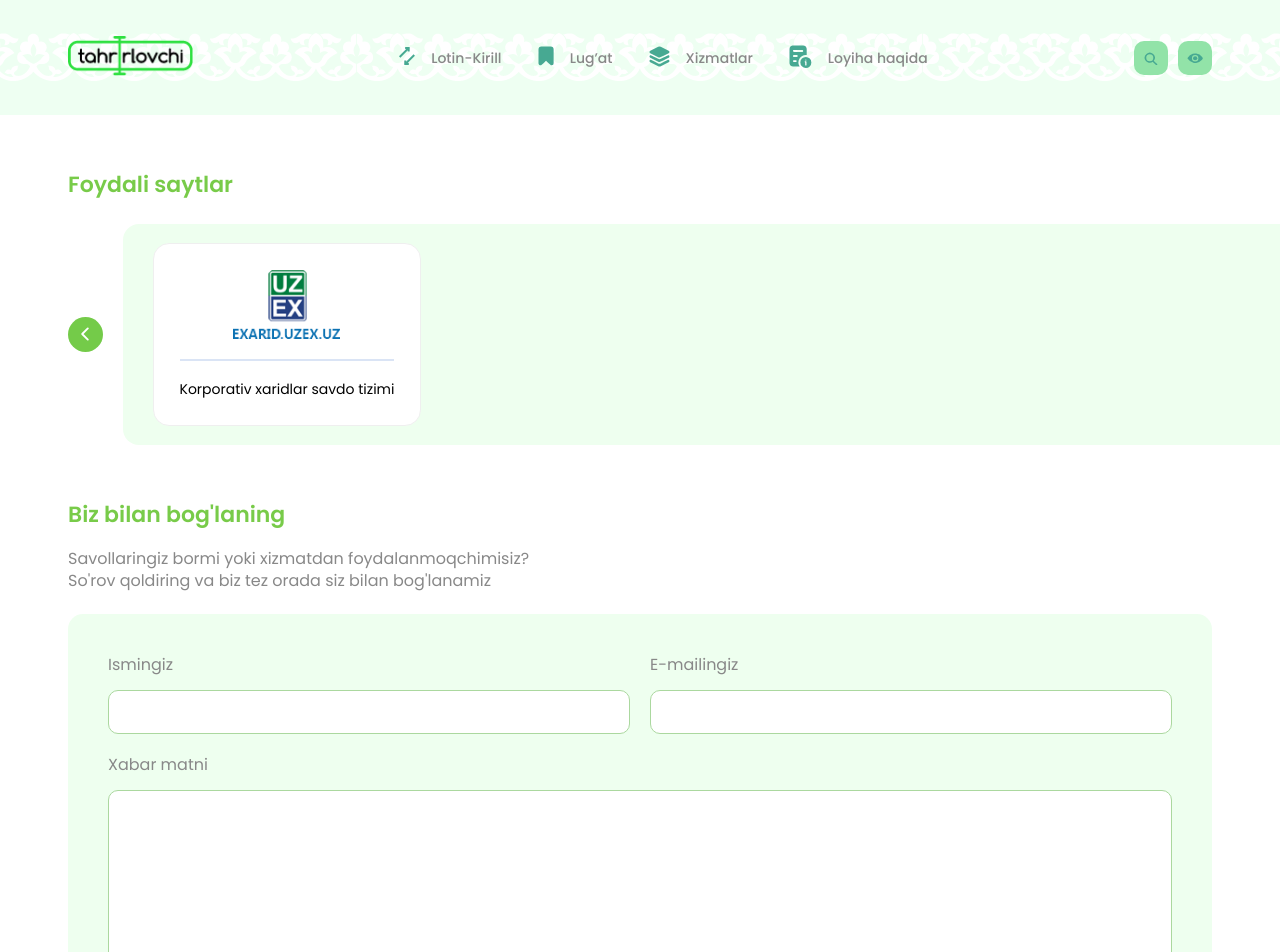
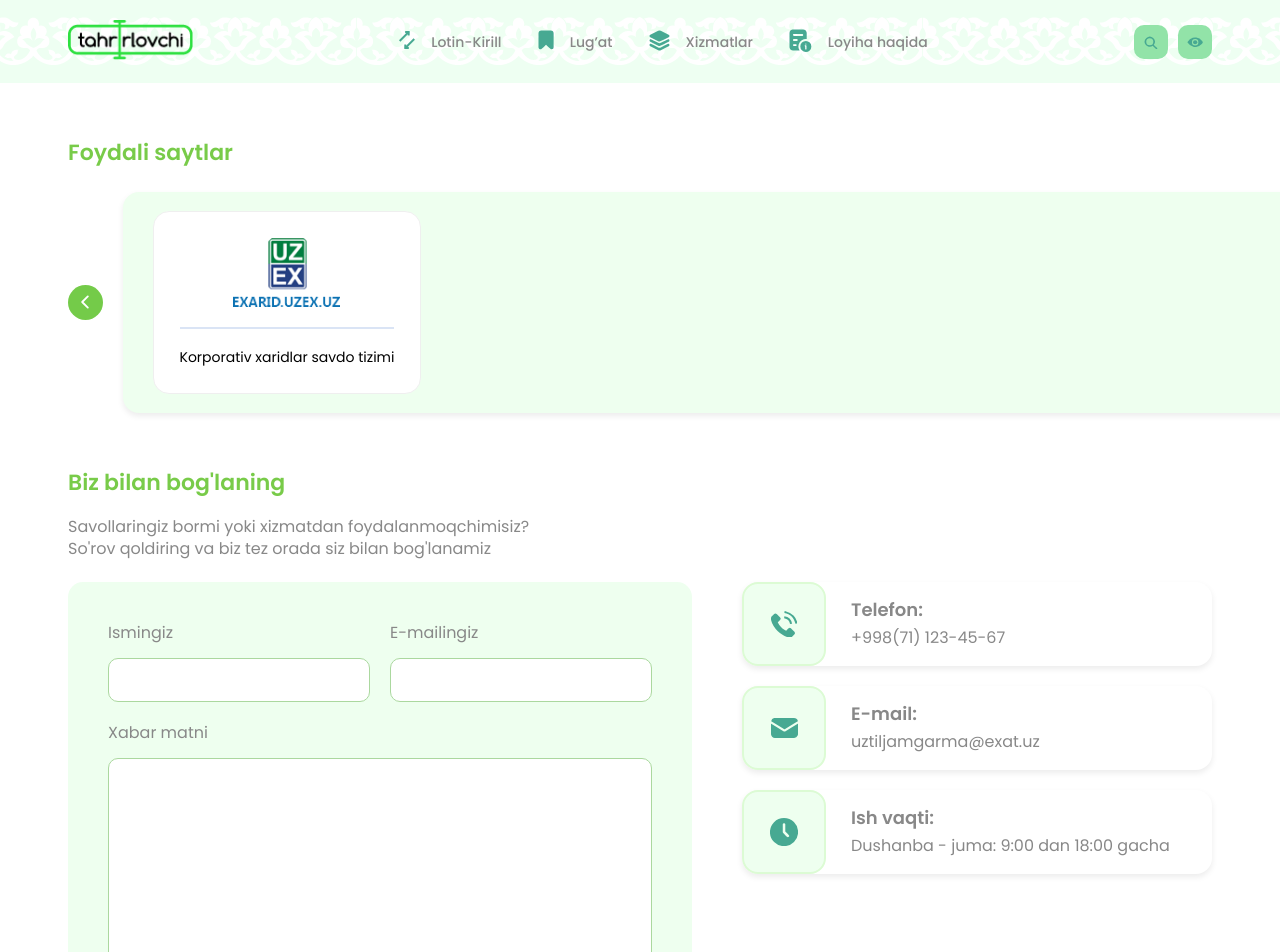
Before and after one commit to NurmuhammadovHojiakbar/tahrirlovchi, a React (Vite) app: page / in a window 1280 px wide. Shown: the top 952 px of the page. Built offline with nearby package versions, Linux system fonts and the light colour scheme.

Commit message:
add contact section

```diff
--- a/src/components/header/header.scss
+++ b/src/components/header/header.scss
@@ -26,7 +26,7 @@
     }
 
     &__link.active{
-        background: linear-gradient(#2BC764,#C0F8A9);
+        background: linear-gradient(to right,#2BC764,#C0F8A9);
     }
 
     &__link.active &__icon{
--- a/src/components/icons/index.jsx
+++ b/src/components/icons/index.jsx
@@ -368,6 +368,89 @@ export function SliderIcon(...props) {
   );
 }
 
+export function PhoneIcon(...props) {
+  return (
+    <svg
+      id="Group_141"
+      data-name="Group 141"
+      xmlns="http://www.w3.org/2000/svg"
+      width="26.472"
+      height="26.471"
+      viewBox="0 0 26.472 26.471"
+      {...props}
+    >
+      <path
+        id="Path_15440"
+        data-name="Path 15440"
+        d="M138.059,1056.922c.041-.169.078-.34.124-.508a2.815,2.815,0,0,1,.674-1.259c.766-.781,1.531-1.564,2.334-2.306a1.742,1.742,0,0,1,2.512-.007c.775.708,1.5,1.47,2.244,2.213.408.408.826.808,1.206,1.241a1.749,1.749,0,0,1-.011,2.468c-.634.691-1.314,1.34-1.974,2.007-.324.328-.329.387-.139.811a14.822,14.822,0,0,0,2.8,3.93,17.878,17.878,0,0,0,3.6,3.043c.471.3.977.534,1.467.8a.422.422,0,0,0,.55-.128q.927-.937,1.861-1.866a2.222,2.222,0,0,1,1.162-.672,1.75,1.75,0,0,1,1.465.4,8.586,8.586,0,0,1,.678.635q1.32,1.312,2.635,2.628a2.377,2.377,0,0,1,.689,1.1,1.629,1.629,0,0,1-.37,1.545c-.779.849-1.581,1.683-2.427,2.465a3.579,3.579,0,0,1-2.9.771,14.655,14.655,0,0,1-5.87-2.081,26.665,26.665,0,0,1-9.714-9.346,18.245,18.245,0,0,1-2.461-5.822c-.048-.221-.089-.443-.134-.665Z"
+        transform="translate(-138.059 -1049.789)"
+        fill="currentColor"
+      />
+      <path
+        id="Path_15441"
+        data-name="Path 15441"
+        d="M332.133,1015.78c.22.048.439.1.66.144a14.834,14.834,0,0,1,8.267,4.654,15.045,15.045,0,0,1,3.505,6.5c.094.363.156.734.237,1.121l-1.995.342c-1.4-5.966-5.08-9.542-11.1-10.764l.274-2Z"
+        transform="translate(-318.331 -1015.78)"
+        fill="currentColor"
+      />
+      <path
+        id="Path_15442"
+        data-name="Path 15442"
+        d="M327.654,1094.613l.286-2.031a9.039,9.039,0,0,1,7.7,7.476l-2.013.346a7.069,7.069,0,0,0-5.975-5.791"
+        transform="translate(-314.561 -1087.278)"
+        fill="currentColor"
+      />
+    </svg>
+  );
+}
+export function MailIcon(...props) {
+  return (
+    <svg
+      id="Group_139"
+      data-name="Group 139"
+      xmlns="http://www.w3.org/2000/svg"
+      width="27.005"
+      height="19.927"
+      viewBox="0 0 27.005 19.927"
+      {...props}
+    >
+      <path
+        id="Path_15434"
+        data-name="Path 15434"
+        d="M683.292,749.52a8.846,8.846,0,0,1-.353,1.05,3.854,3.854,0,0,1-3.676,2.361q-9.478.033-18.956,0a3.956,3.956,0,0,1-3.926-3.141,3.156,3.156,0,0,1-.09-.728q-.009-5.154,0-10.308c0-.026,0-.051.007-.1.083.044.158.08.229.123q6.1,3.726,12.2,7.459a1.814,1.814,0,0,0,2.1,0q6.092-3.74,12.207-7.443a1.294,1.294,0,0,1,.261-.091Z"
+        transform="translate(-656.287 -733.018)"
+        fill="currentColor"
+      />
+      <path
+        id="Path_15435"
+        data-name="Path 15435"
+        d="M658.086,669.331a3.927,3.927,0,0,1,2.981-3.037,4.68,4.68,0,0,1,.939-.1q9.438-.009,18.876,0a3.969,3.969,0,0,1,3.876,2.867c.024.083.042.168.067.272l-1.791,1.1q-5.685,3.473-11.369,6.949a.306.306,0,0,1-.375.019q-6.548-4-13.1-7.993c-.03-.018-.058-.039-.1-.068"
+        transform="translate(-657.946 -666.186)"
+        fill="currentColor"
+      />
+    </svg>
+  );
+}
+export function ClockIcon(...props) {
+  return (
+    <svg
+      xmlns="http://www.w3.org/2000/svg"
+      width="28.092"
+      height="28.149"
+      viewBox="0 0 28.092 28.149"
+      {...props}
+    >
+      <path
+        id="Path_15437"
+        data-name="Path 15437"
+        d="M637.141,43.917a14.074,14.074,0,1,1,14.018-14.112,14.044,14.044,0,0,1-14.018,14.112m-1.3-17.935c0,1.238.011,2.476-.005,3.713a1.511,1.511,0,0,0,.488,1.169c.621.605,1.229,1.226,1.841,1.84s1.222,1.233,1.84,1.841a1.269,1.269,0,1,0,1.786-1.8c-1.073-1.085-2.158-2.158-3.226-3.248a.729.729,0,0,1-.189-.461c-.012-2.266-.007-4.532-.009-6.8a1.264,1.264,0,1,0-2.525,0c0,1.248,0,2.5,0,3.743"
+        transform="translate(-623.067 -15.769)"
+        fill="currentColor"
+      />
+    </svg>
+  );
+}
+
 export function Icon(...props) {
   return (
     <svg
--- a/src/components/tied-section/contact/index.jsx
+++ b/src/components/tied-section/contact/index.jsx
@@ -1,4 +1,26 @@
+import { ClockIcon, MailIcon, PhoneIcon } from "../../icons";
+
 const Contact = () => {
+  const list = [
+    {
+      id: 1,
+      title: "Telefon:",
+      value: "+998(71) 123-45-67",
+      icon: <PhoneIcon />,
+    },
+    {
+      id: 2,
+      title: "E-mail:",
+      value: "uztiljamgarma@exat.uz",
+      icon: <MailIcon />,
+    },
+    {
+      id: 3,
+      title: "Ish vaqti:",
+      value: "Dushanba - juma: 9:00 dan 18:00 gacha",
+      icon: <ClockIcon />,
+    },
+  ];
   return (
     <div className="contact">
       <h2 className="site-title contact-title">Biz bilan bog&apos;laning</h2>
@@ -30,6 +52,18 @@ const Contact = () => {
           </div>
           <button className="contact-form__button">Yuborish</button>
         </form>
+
+        <ul className="contact-list">
+          {list.map((item) => (
+            <li className="contact-item" key={item.id}>
+              <div className="contact-item__wrapper">{item.icon}</div>
+              <div className="contact-item__text">
+                <h3 className="contact-item__title">{item.title}</h3>
+                <p className="contact-item__value">{item.value}</p>
+              </div>
+            </li>
+          ))}
+        </ul>
       </div>
     </div>
   );
--- a/src/components/tied-section/tied.scss
+++ b/src/components/tied-section/tied.scss
@@ -21,6 +21,7 @@
         padding: 19px 30px;
         background-color: #eeffef;
         border-radius: 16px;
+        box-shadow: 0px 3px 6px rgba(0, 0, 0,0.08);
     }
 
     .swiper-slide{
@@ -105,6 +106,11 @@
         color: #888888;
     }
 
+    &-wrapper{
+        display: flex;
+        gap: 50px;
+    }
+
     &-form{
         display: flex;
         flex-direction: column;
@@ -123,7 +129,7 @@
         &__label{
             display: flex;
             flex-direction: column;
-            flex-basis: 49%;
+            flex-basis: 48%;
             flex-grow: 1;
         }
 
@@ -155,7 +161,7 @@
             align-self: flex-end;
             padding: 10px 50px;
             border-radius: 10px;
-            background: linear-gradient(#2bc764,#c0f8a9);
+            background: linear-gradient(to right,#2bc764,#c0f8a9);
             border: none;
             outline: none;
             color: #fff;
@@ -163,4 +169,49 @@
             line-height: 22px;
         }
     }
+
+    &-list{
+        max-width: 470px;
+        width: 100%;
+        display: flex;
+        flex-direction: column;
+        gap: 20px;
+    }
+
+    &-item{
+        display: flex;
+        align-items: center;
+        gap: 25px;
+        background-color: #fff;
+        border-radius: 16px;
+        box-shadow: 0px 3px 6px rgba(0, 0, 0,0.08);
+
+        &__wrapper{
+            display: flex;
+            justify-content: center;
+            align-items: center;
+            flex-shrink: 0;
+            width: 84px;
+            height: 84px;
+            color: #47a992;
+            background-color: #eeffef;
+            border: 2px solid #dcfbd4;
+            border-radius: 16px;
+        }
+
+        &__title{
+            margin: 0;
+            font-size: 18px;
+            line-height: 28px;
+            font-weight: 600;
+            color: #888888;
+        }
+
+        &__value{
+            margin: 0;
+            font-size: 16px;
+            line-height: 28px;
+            color: #888888;
+        }
+    }
 }
--- a/src/index.scss
+++ b/src/index.scss
@@ -99,6 +99,7 @@ body{
 }
 
 ul{
+  margin: 0;
   padding: 0;
   list-style-type: none;
 }
```
Also changed, not shown: src/assets/images/tied-bg.png (added).
